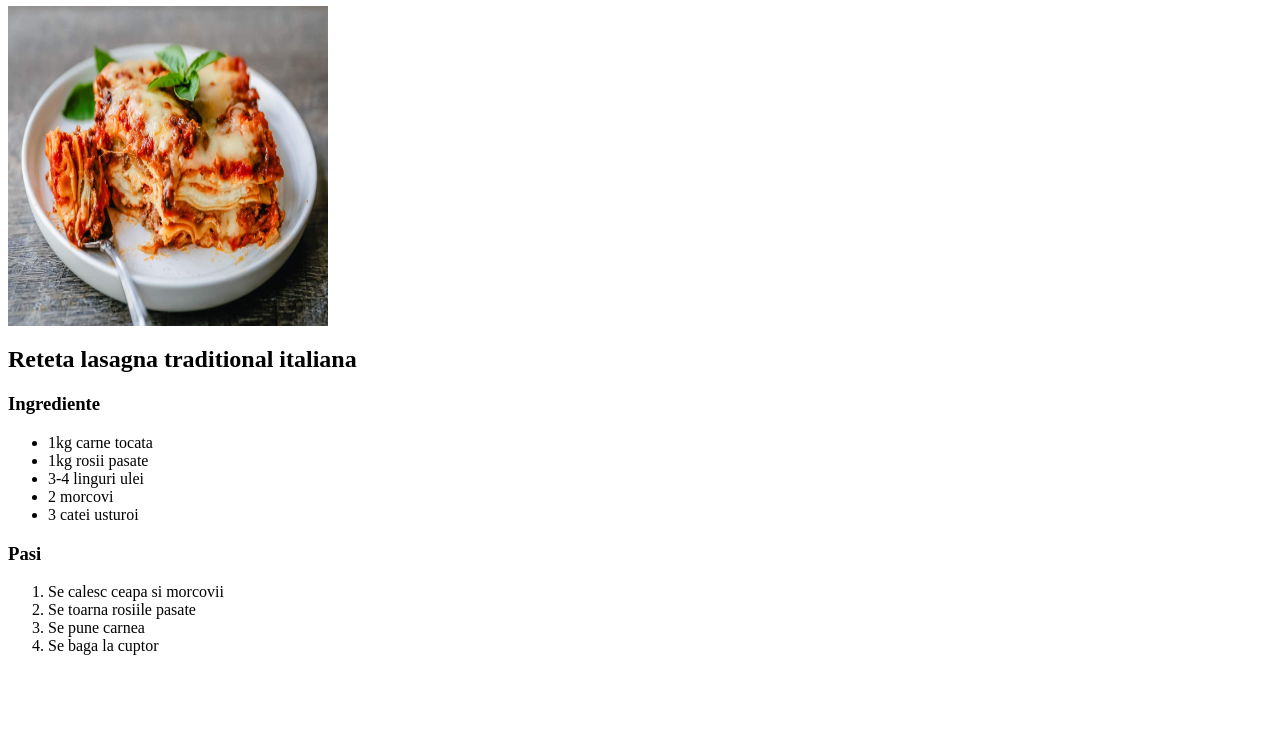
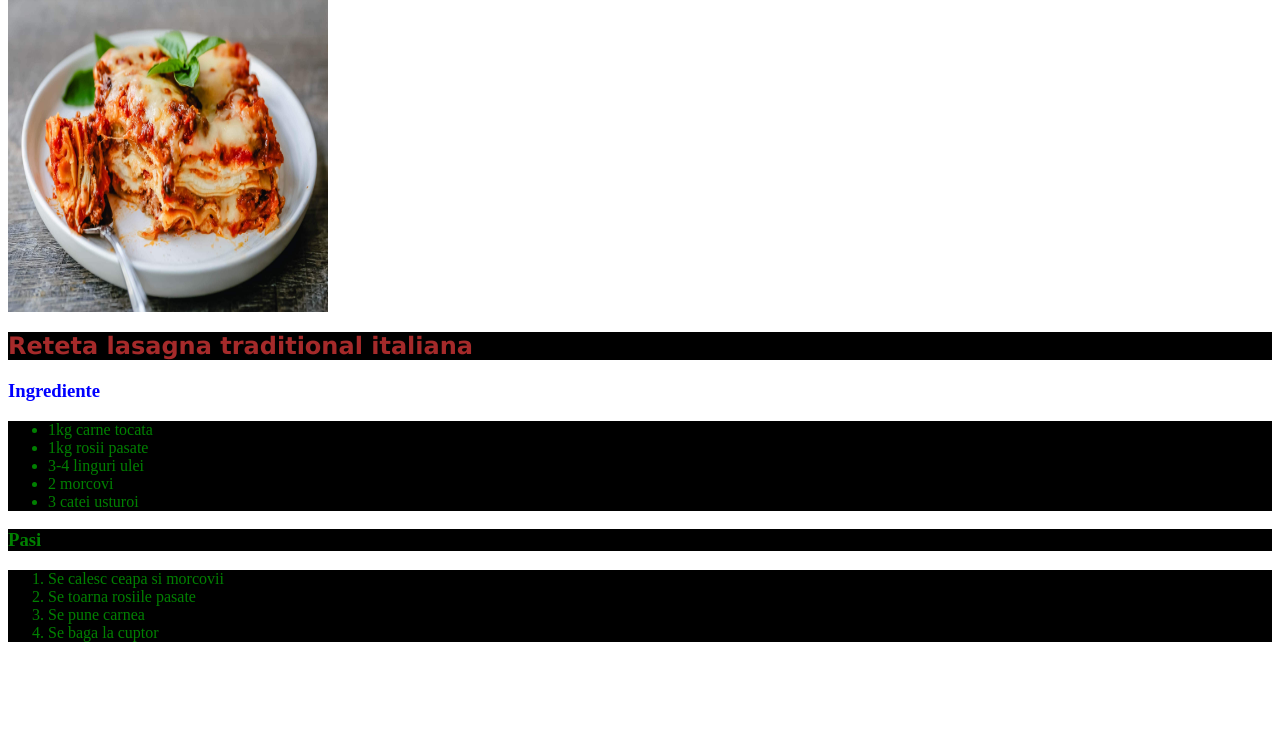
Before and after one commit to Andrei824/odin-recipes, a plain HTML site: page recipes/lasagna.html in a window 1280 px wide. Shown: the part 60-800 px from the top of the page. Drawn offline with Linux system fonts and the light colour scheme; files that its build step writes are made by us from their sources; files whose address does not match are found by name.

Commit message:
adaugat class and styles

```diff
--- /dev/null
+++ b/css/style.css
@@ -0,0 +1,13 @@
+.titlu{
+    background-color: black;
+    color: brown;
+    font-size: 24px;
+    font-family: Verdana, Geneva, Tahoma, sans-serif;
+}
+.ingrediente{
+    color: blue;
+}
+.produse, .pasi{
+    background-color: black;
+    color: green;
+}
--- a/recipes/lasagna.html
+++ b/recipes/lasagna.html
@@ -1,16 +1,19 @@
-<h1>Lasagna Recipe</h1>
+<head>
+    <link rel="stylesheet" href="/home/andrei/repos/odin-recipes/css/style.css">
+</head>
+<h1 class="Titlu">Lasagna Recipe</h1>
 <img src="img/lasagna.jpg" width="320" height="320">
-<h2>Reteta lasagna traditional italiana</h2>
-<h3>Ingrediente</h3>
-<ul>
+<h2 class="Titlu">Reteta lasagna traditional italiana</h2>
+<h3 class="Ingrediente">Ingrediente</h3>
+<ul class="produse">
     <li>1kg carne tocata</li>
     <li>1kg rosii pasate</li>
     <li>3-4 linguri ulei</li>
     <li>2 morcovi</li>
     <li>3 catei usturoi</li>
 </ul>
-<h3>Pasi</h3>
-<ol>
+<h3 class="Pasi">Pasi</h3>
+<ol class="pasi">
     <li>Se calesc ceapa si morcovii</li>
     <li>Se toarna rosiile pasate</li>
     <li>Se pune carnea</li>
```
